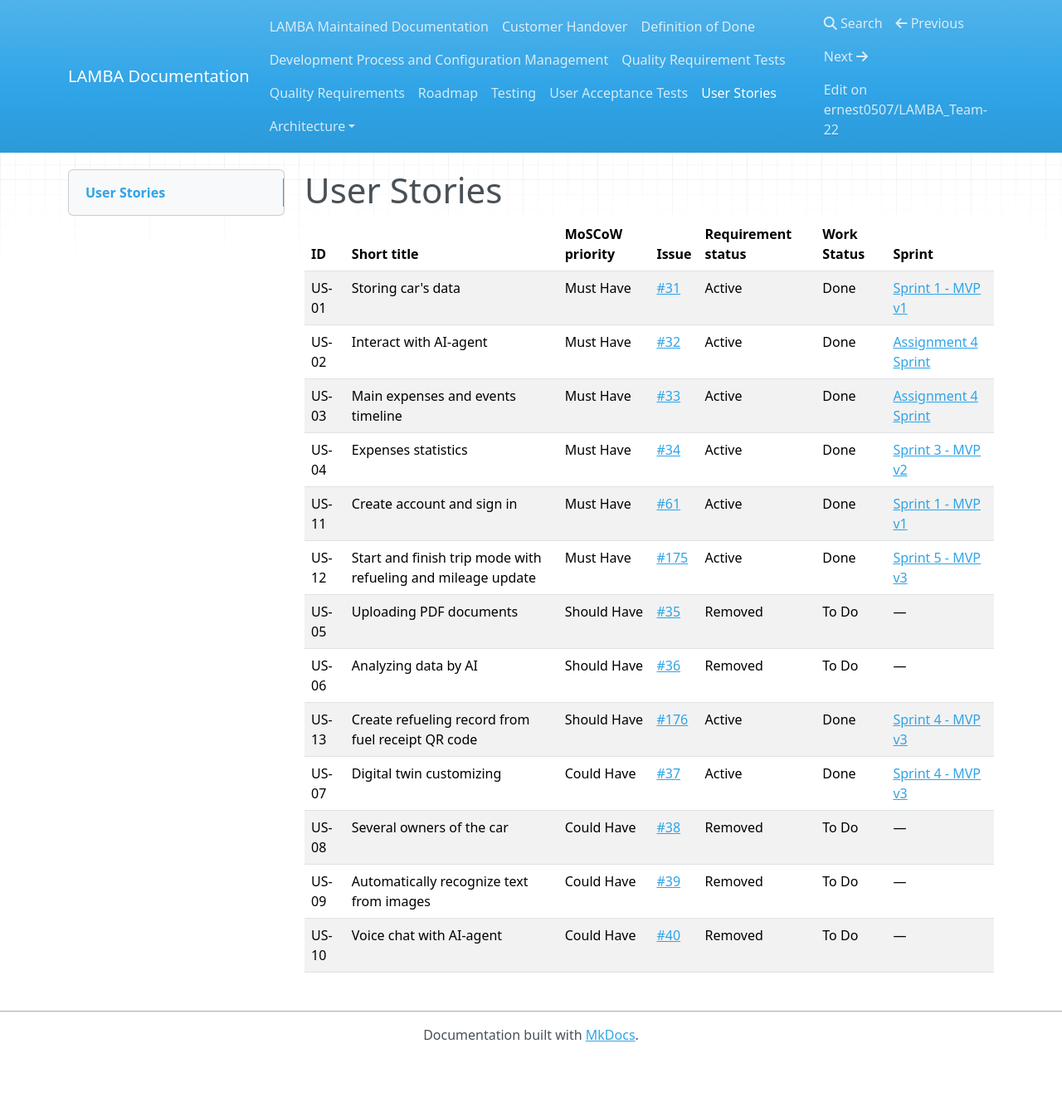
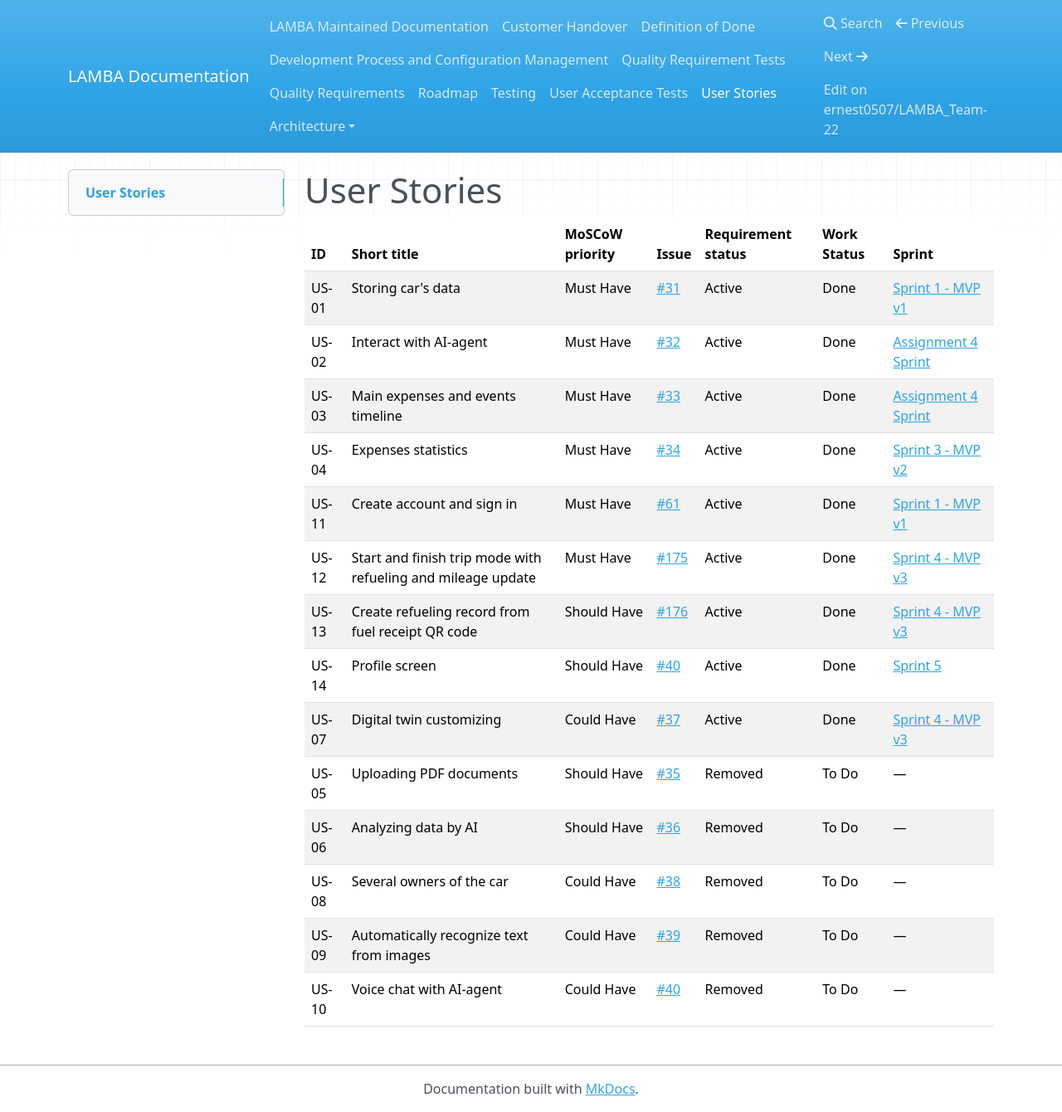
Before and after one commit to ernest0507/LAMBA_Team-22, an MkDocs documentation site: the page built from docs/user-stories.md, in a window 1280 px wide and 1340 px high. Shown: the whole window at 83% size. Built offline with MkDocs 1.6.1, drawn with Linux system fonts in a browser that asks for light colours; nearby versions of some CDN libraries.

Commit message:
Update user-stories.md

```diff
--- a/docs/user-stories.md
+++ b/docs/user-stories.md
@@ -7,11 +7,12 @@
 | US-03 | Main expenses and events timeline | Must Have | [#33](https://github.com/ernest0507/LAMBA_Team-22/issues/33) | Active | Done | [Assignment 4 Sprint](https://github.com/ernest0507/LAMBA_Team-22/milestone/2) |
 | US-04 | Expenses statistics | Must Have | [#34](https://github.com/ernest0507/LAMBA_Team-22/issues/34) | Active | Done | [Sprint 3 - MVP v2](https://github.com/ernest0507/LAMBA_Team-22/milestone/3) |
 | US-11 | Create account and sign in | Must Have | [#61](https://github.com/ernest0507/LAMBA_Team-22/issues/61) | Active | Done | [Sprint 1 - MVP v1](https://github.com/ernest0507/LAMBA_Team-22/milestone/1) |
-| US-12 | Start and finish trip mode with refueling and mileage update | Must Have | [#175](https://github.com/ernest0507/LAMBA_Team-22/issues/175) | Active | Done | [Sprint 5 - MVP v3](https://github.com/ernest0507/LAMBA_Team-22/milestone/4) |
+| US-12 | Start and finish trip mode with refueling and mileage update | Must Have | [#175](https://github.com/ernest0507/LAMBA_Team-22/issues/175) | Active | Done | [Sprint 4 - MVP v3](https://github.com/ernest0507/LAMBA_Team-22/milestone/4) |
+| US-13 | Create refueling record from fuel receipt QR code | Should Have | [#176](https://github.com/ernest0507/LAMBA_Team-22/issues/176) | Active | Done | [Sprint 4 - MVP v3](https://github.com/ernest0507/LAMBA_Team-22/milestone/4) |
+| US-14 | Profile screen | Should Have | [#40](https://github.com/ernest0507/LAMBA_Team-22/issues/269) | Active | Done | [Sprint 5](https://github.com/ernest0507/LAMBA_Team-22/milestone/5) |
+| US-07 | Digital twin customizing | Could Have | [#37](https://github.com/ernest0507/LAMBA_Team-22/issues/37) | Active | Done | [Sprint 4 - MVP v3](https://github.com/ernest0507/LAMBA_Team-22/milestone/4) |
 | US-05 | Uploading PDF documents | Should Have | [#35](https://github.com/ernest0507/LAMBA_Team-22/issues/35) | Removed | To Do | — |
 | US-06 | Analyzing data by AI | Should Have | [#36](https://github.com/ernest0507/LAMBA_Team-22/issues/36) | Removed | To Do | — |
-| US-13 | Create refueling record from fuel receipt QR code | Should Have | [#176](https://github.com/ernest0507/LAMBA_Team-22/issues/176) | Active | Done | [Sprint 4 - MVP v3](https://github.com/ernest0507/LAMBA_Team-22/milestone/4) |
-| US-07 | Digital twin customizing | Could Have | [#37](https://github.com/ernest0507/LAMBA_Team-22/issues/37) | Active | Done | [Sprint 4 - MVP v3](https://github.com/ernest0507/LAMBA_Team-22/milestone/4) |
 | US-08 | Several owners of the car | Could Have | [#38](https://github.com/ernest0507/LAMBA_Team-22/issues/38) | Removed | To Do | — |
 | US-09 | Automatically recognize text from images | Could Have | [#39](https://github.com/ernest0507/LAMBA_Team-22/issues/39) | Removed | To Do | — |
 | US-10 | Voice chat with AI-agent | Could Have | [#40](https://github.com/ernest0507/LAMBA_Team-22/issues/40) | Removed | To Do | — |
```
